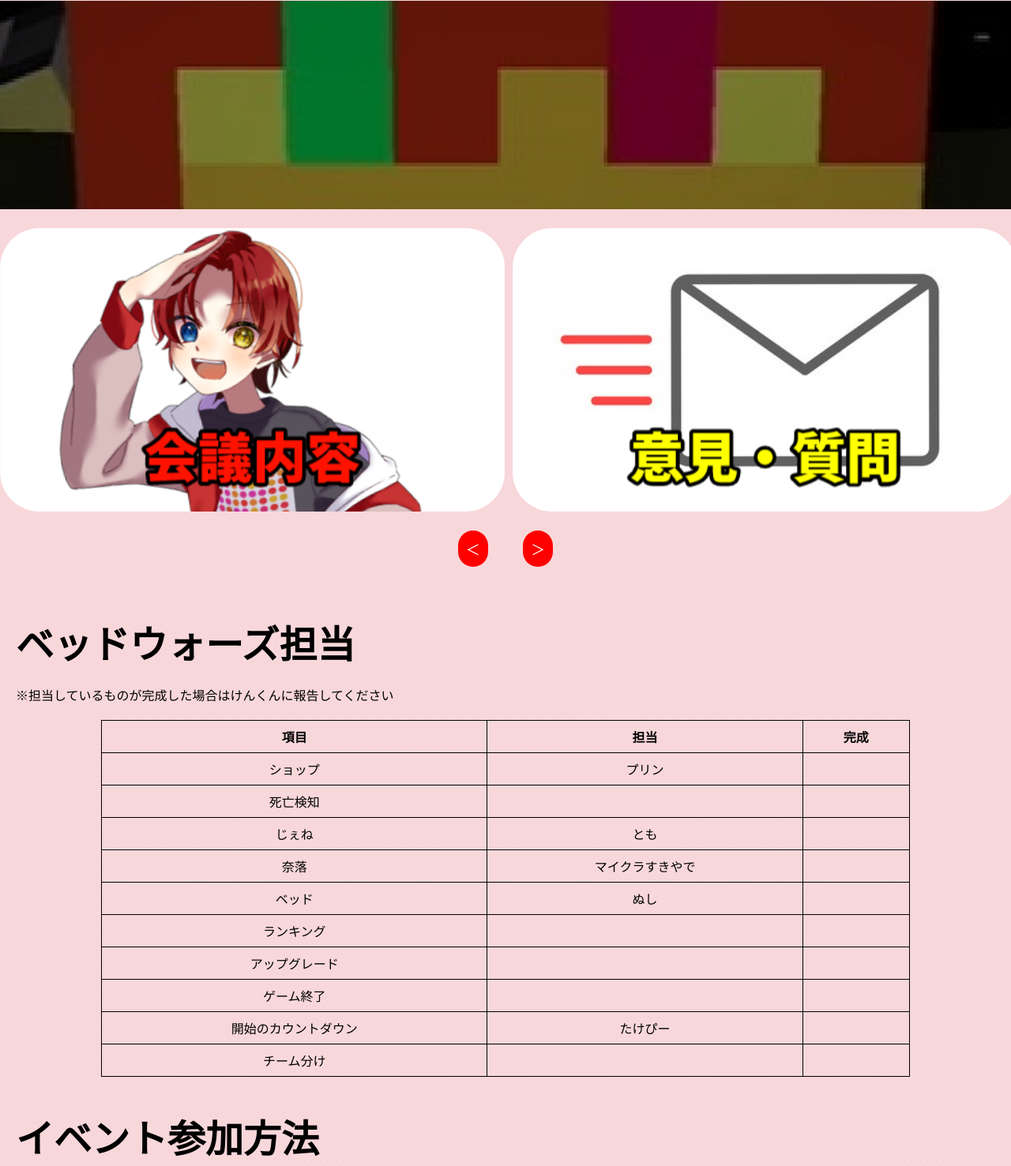
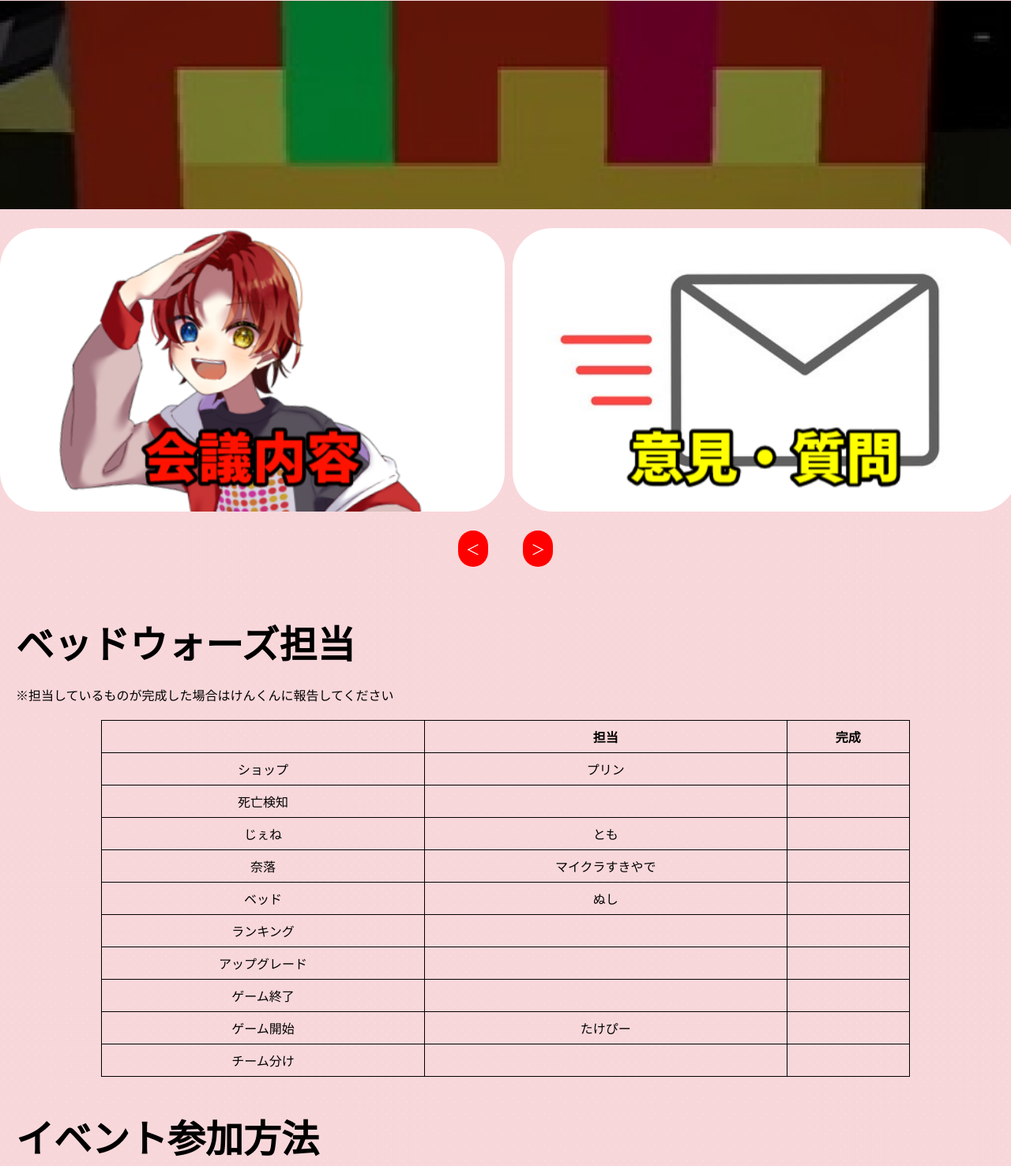
Before and after one commit to kenkun399be/oc_home, a plain HTML site: page index.html in a window 1280 px wide. Shown: the part 19-1496 px from the top of the page at 79% size. Drawn offline with Linux system fonts and the light colour scheme.

Commit message:
Update index.html

```diff
--- a/index.html
+++ b/index.html
@@ -212,7 +212,7 @@
 
   <table>
     <tr>
-      <th>項目</th>
+      <th> </th>
       <th>担当</th>
       <th>完成</th>
     </tr>
@@ -257,7 +257,7 @@
       <td></td>
     </tr>
     <tr>
-      <td>開始のカウントダウン</td>
+      <td>ゲーム開始</td>
       <td>たけぴー</td>
       <td></td>
     </tr>
@@ -286,15 +286,13 @@
     <p>ついに開催！コマンドoc初のイベント！</p>
   </div>
 
-
-
   <script>
     const slider = document.getElementById("imageSlider");
     const imageWidth = 638.98;
     const spacerWidth = 10;
-    let visibleImages = Math.max(1, Math.floor(window.innerWidth / (imageWidth + spacerWidth)));
+    let currentImage = 0;
 
-    let imagesData = ["images/live.png", "images/mail.png", "images/live.png", "images/mail.png", "images/live.png", "images/mail.png", "images/live.png", "images/mail.png", "images/live.png", "images/mail.png"];
+    let imagesData = ["images/live.png", "images/mail.png" , "images/oc.png"];
 
     let imageHTML = '';
     imagesData.forEach(src => {
@@ -304,17 +302,19 @@
         onclickFunction = "redirectToMail()";
       } else if (src === "images/live.png") {
         onclickFunction = "redirectToLive()";
+      } else if (src === "images/oc.png") {
+        onclickFunction = "redirectToOc()";
       }
       imageHTML += `<div class="${wrapperClass}" onclick="${onclickFunction}"><img src="${src}" alt="image"></div><div class="spacer"></div>`;
     });
 
     slider.innerHTML = imageHTML;
-    let currentImage = Math.floor(imagesData.length / 2 - visibleImages / 2);
     slider.style.width = `${(imageWidth + spacerWidth) * imagesData.length}px`;
-    slider.style.transform = `translateX(-${currentImage * (imageWidth + spacerWidth)}px)`;
+    slider.style.transform = `translateX(0px)`;
+
 
     function nextSlide() {
-      if (currentImage < imagesData.length - visibleImages) {
+      if (currentImage < imagesData.length -1) {
         currentImage++;
         slider.style.transition = "transform 0.5s ease-in-out";
         slider.style.transform = `translateX(-${currentImage * (imageWidth + spacerWidth)}px)`;
@@ -336,11 +336,10 @@
     function redirectToLive() {
       window.location.href = "https://kenkun399be.github.io/oc_meeting/";
     }
-    window.addEventListener('resize', () => {
-      visibleImages = Math.max(1, Math.floor(window.innerWidth / (imageWidth + spacerWidth)));
-      currentImage = Math.floor(imagesData.length / 2 - visibleImages / 2);
-      slider.style.transform = `translateX(-${currentImage * (imageWidth + spacerWidth)}px)`;
-    });
+
+    function redirectToOc() {
+      window.location.href = "https://line.me/ti/g2/HO3L4y-IZEjH0UYn1onqPy94EQwrSR7AAxE-8w?utm_source=invitation&utm_medium=link_copy&utm_campaign=default";
+    }
   </script>
 </body>
 </html>
```
